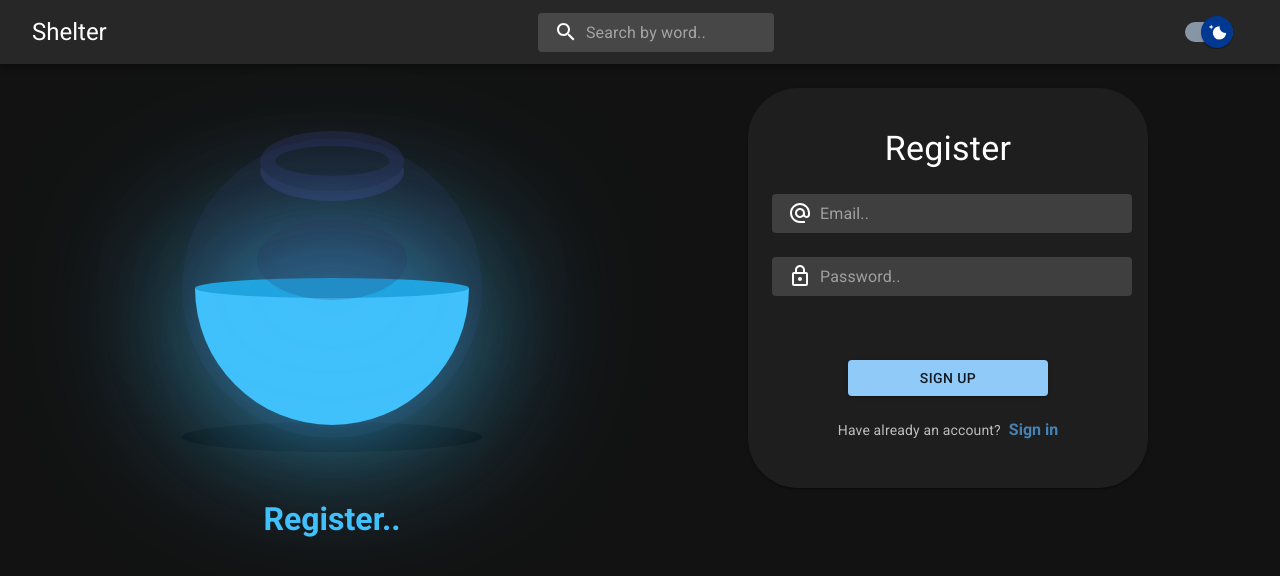
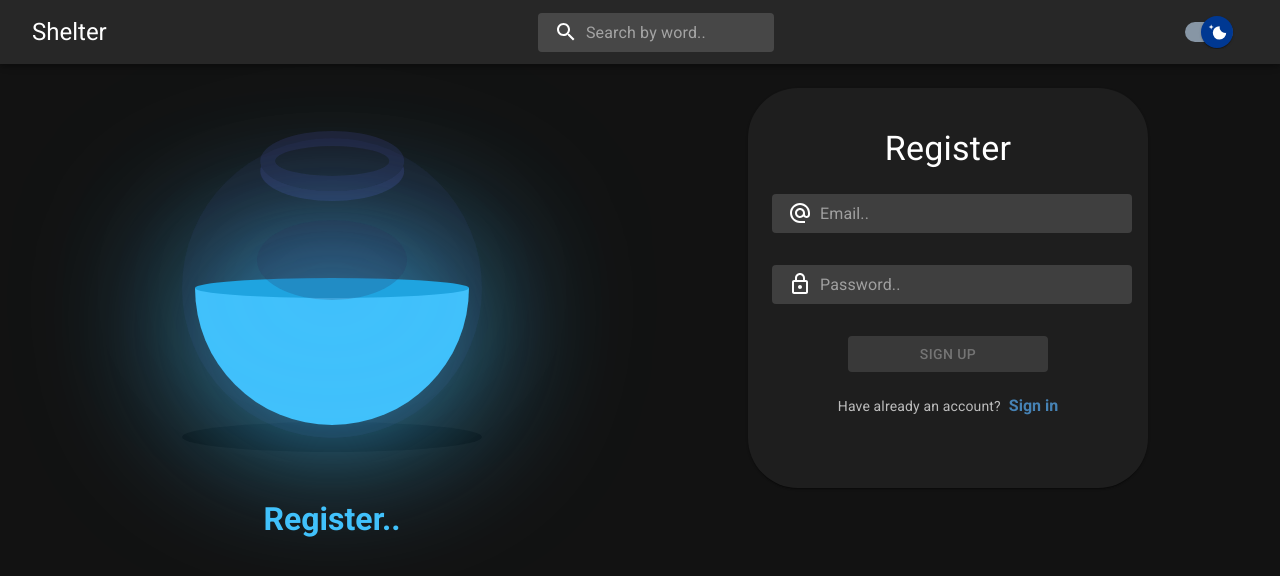
Before and after one commit to AlexForw/social-network-mui-react, a React (Create React App) app: page /register in a window 1280 px wide. Shown: the top 576 px of the page. Built offline with nearby package versions, Linux system fonts and the light colour scheme; no server answers.

Commit message:
refactor: change register form

```diff
--- a/src/components/pages/Register/Register.jsx
+++ b/src/components/pages/Register/Register.jsx
@@ -6,14 +6,34 @@ import Button from '@mui/material/Button';
 import LockOutlinedIcon from '@mui/icons-material/LockOutlined';
 import AlternateEmailOutlinedIcon from '@mui/icons-material/AlternateEmailOutlined';
 import { Link, useLocation, useNavigate } from 'react-router-dom'
-import { createUserWithEmailAndPassword, onAuthStateChanged, signOut } from 'firebase/auth'
+import { createUserWithEmailAndPassword, onAuthStateChanged } from 'firebase/auth'
 import { auth } from '../../../firebase-config'
 import useAuth from '../../assets/hooks/useAuth';
 import Bowl from '../../animations/Bowl';
-
+import { useForm } from 'react-hook-form';
+import ReportProblemIcon from '@mui/icons-material/ReportProblem';
 
 
 const Register = ({ setUserName, userName }) => {
+
+    const {
+        register,
+        formState: {
+            errors,
+            isValid,
+        },
+        handleSubmit,
+        reset,
+    } = useForm({
+        mode: 'onBlur'
+    })
+
+    const onSubmit = (data) => {
+        console.log(data);
+        reset()
+    }
+
+
 
     const { setAuthUser } = useAuth()
 
@@ -32,7 +52,7 @@ const Register = ({ setUserName, userName }) => {
         }
     })
 
-    const register = async () => {
+    const registration = async () => {
         try {
             const user = await createUserWithEmailAndPassword(auth, registerEmail, registerPassword)
             setAuthUser({ user })
@@ -44,10 +64,6 @@ const Register = ({ setUserName, userName }) => {
         setRegisterPassword('')
     }
 
-    const logout = async () => {
-        await signOut(auth)
-        setUserName({})
-    }
 
     return (
         <Box height='100vh' p={3} sx={{ display: 'flex', justifyContent: 'space-around' }}>
@@ -55,9 +71,33 @@ const Register = ({ setUserName, userName }) => {
 
             <Card sx={{ width: '400px', height: '400px', display: 'flex', flexDirection: 'column', gap: 3, borderRadius: '50px' }}>
                 <Typography variant='h4' sx={{ textAlign: 'center', marginTop: 5 }}>Register</Typography>
-                <Search text={'Email..'} icon={<AlternateEmailOutlinedIcon />} value={registerEmail} onChange={e => setRegisterEmail(e.target.value)} />
-                <Search type='password' text={'Password..'} icon={<LockOutlinedIcon />} value={registerPassword} onChange={e => setRegisterPassword(e.target.value)} />
-                <Button variant="contained" onClick={register} sx={{ width: '200px', alignSelf: 'center', marginTop: 5 }}>Sign up</Button>
+
+                <form onSubmit={handleSubmit(onSubmit)} style={{ display: 'flex', flexDirection: 'column', gap: '2rem', position: 'relative' }}>
+                    <Box sx={{ position: 'relative' }}>
+                        <Search type='text' inputValue={{
+                            ...register('email', {
+                                required: 'Field is required',
+                            })
+                        }} text={'Email..'} icon={<AlternateEmailOutlinedIcon />} value={registerEmail} onChange={e => setRegisterEmail(e.target.value)} />
+                        <Box sx={{ position: 'absolute', left: 25, color: '#ff4040', display: 'flex', alignItems: 'center', gap: 0.5 }}>{errors?.email && <ReportProblemIcon fontSize='small' />} {errors?.email && <Box>{errors?.email?.message || Error}</Box>}</Box>
+                    </Box>
+                    <Box sx={{ position: 'relative' }}>
+                        <Search type='password' inputValue={{
+                            ...register('password', {
+                                required: 'Field is required',
+                                minLength: {
+                                    value: 6,
+                                    message: 'Min length 6'
+                                }
+                            })
+                        }} text={'Password..'} icon={<LockOutlinedIcon />} value={registerPassword} onChange={e => setRegisterPassword(e.target.value)} />
+                        <Box sx={{ position: 'absolute', left: 25, color: '#ff4040', display: 'flex', alignItems: 'center', gap: 0.5 }}>{errors?.password && <ReportProblemIcon fontSize='small' />} {errors?.password && <Box>{errors?.password?.message || Error}</Box>}</Box>
+                    </Box>
+
+
+                    <Button type='submit' variant="contained" disabled={!isValid} onClick={registration} sx={{ width: '200px', alignSelf: 'center' }}>Sign up</Button>
+                </form>
+
 
                 <Box sx={{ display: 'flex', justifyContent: 'center', color: '#4682B4', fontWeight: '900' }}>
                     <Typography variant="body2" color="text.secondary" marginRight={1}>
```
